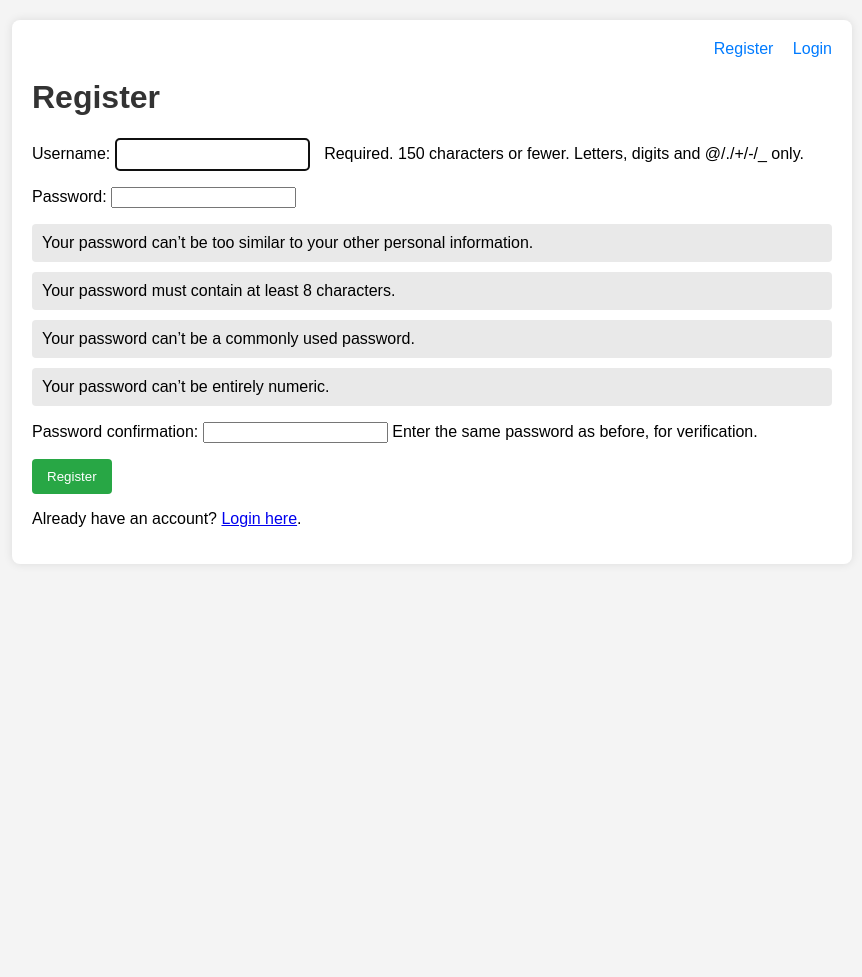
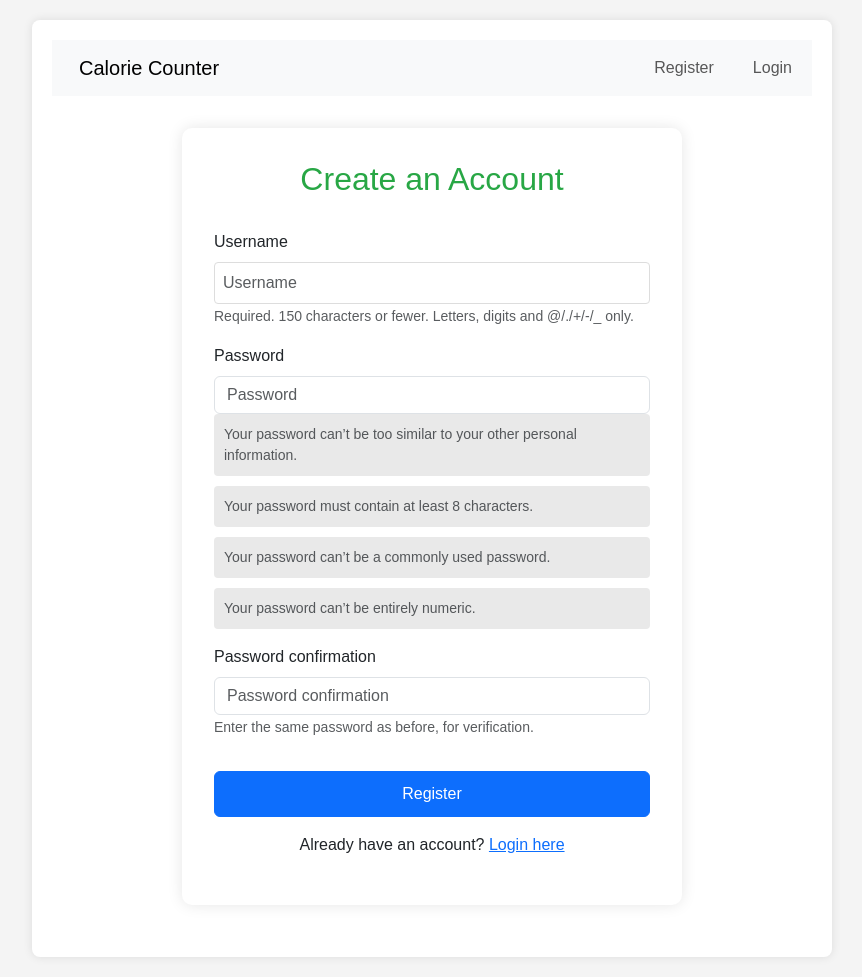
Before and after one commit to MorrisGcode/calorieTracker, a Django app: page /register/ in a window 1280 px wide. Shown: the whole page, without its empty margins (208-1070 px from the left). Before the commit the page ends 527 px from the top, so only its background shows below. Run offline with Django 5.2, Linux system fonts and the light colour scheme.

Commit message:
improved Register interface

```diff
--- a/calorie_app/static/styles.css
+++ b/calorie_app/static/styles.css
@@ -87,3 +87,32 @@
   text-decoration: none;
   color: #007bff;
 }
+.form-title {
+    text-align: center;
+    color: #333;
+    margin-bottom: 2rem;
+}
+
+.form-group {
+    margin-bottom: 1rem;
+}
+
+.btn-submit {
+    width: 100%;
+    padding: 10px;
+    margin-top: 1rem;
+}
+.form-container {
+    max-width: 500px;
+    margin: 2rem auto;
+    padding: 2rem;
+    border-radius: 10px;
+    box-shadow: 0 0 15px rgba(0, 0, 0, 0.1);
+    background-color: #fff;
+}
+
+.form-title {
+    text-align: center;
+    color: #28a745;
+    margin-bottom: 2rem;
+}
--- a/calorie_app/templates/base.html
+++ b/calorie_app/templates/base.html
@@ -5,22 +5,28 @@
     <meta charset="UTF-8">
     <meta name="viewport" content="width=device-width, initial-scale=1.0">
     <title>{% block title %} Calorie Counter {% endblock %}</title>
+    <link href="https://cdn.jsdelivr.net/npm/bootstrap@5.3.0/dist/css/bootstrap.min.css" rel="stylesheet">
     <link rel="stylesheet" href="{% static 'styles.css' %}">
-
 </head>
 <body>
     <div class="container">
-        <nav>
-            {% if user.is_authenticated %}
-                <span>Welcome, {{ user.username }}!</span>
-                <a href="{% url 'logout' %}">Logout</a>
-            {% else %}
-                <a href="{% url 'register' %}">Register</a>
-                <a href="{% url 'login' %}">Login</a>
-            {% endif %}
+        <nav class="navbar navbar-expand-lg navbar-light bg-light mb-4">
+            <div class="container-fluid">
+                <a class="navbar-brand" href="/">Calorie Counter</a>
+                <div class="navbar-nav ms-auto">
+                    {% if user.is_authenticated %}
+                        <span class="nav-item nav-link">Welcome, {{ user.username }}!</span>
+                        <a class="nav-item nav-link btn btn-outline-danger" href="{% url 'logout' %}">Logout</a>
+                    {% else %}
+                        <a class="nav-item nav-link btn btn-outline-primary me-2" href="{% url 'register' %}">Register</a>
+                        <a class="nav-item nav-link btn btn-outline-success" href="{% url 'login' %}">Login</a>
+                    {% endif %}
+                </div>
+            </div>
         </nav>
         {% block content %}
         {% endblock %}
     </div>
+    <script src="https://cdn.jsdelivr.net/npm/bootstrap@5.3.0/dist/js/bootstrap.bundle.min.js"></script>
 </body>
 </html>
--- a/calorie_app/templates/registration/register.html
+++ b/calorie_app/templates/registration/register.html
@@ -1,12 +1,29 @@
 {% extends 'base.html' %}
-{% block title %} Register {% endblock%}
 
 {% block content %}
-    <h1>Register</h1>
-    <form method="post">
+<div class="form-container">
+    <h2 class="form-title">Create an Account</h2>
+    <form method="post" class="needs-validation" novalidate>
         {% csrf_token %}
-        {{ form.as_p }}
-        <button type="submit">Register</button>
+        {% for field in form %}
+            <div class="form-group">
+                <label for="{{ field.id_for_label }}" class="form-label">{{ field.label }}</label>
+                {{ field.errors }}
+                <input type="{{ field.field.widget.input_type }}"
+                       name="{{ field.html_name }}"
+                       id="{{ field.id_for_label }}"
+                       class="form-control {% if field.errors %}is-invalid{% endif %}"
+                       placeholder="{{ field.label }}"
+                       required>
+                {% if field.help_text %}
+                    <small class="form-text text-muted">{{ field.help_text }}</small>
+                {% endif %}
+            </div>
+        {% endfor %}
+        <button type="submit" class="btn btn-primary btn-submit">Register</button>
     </form>
-    <p>Already have an account? <a href="{% url 'login' %}">Login here</a>.</p>
+    <div class="text-center mt-3">
+        <p>Already have an account? <a href="{% url 'login' %}">Login here</a></p>
+    </div>
+</div>
 {% endblock %}
```
